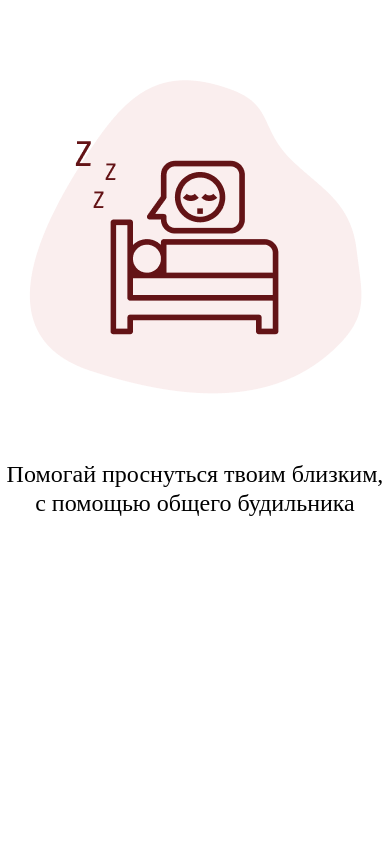
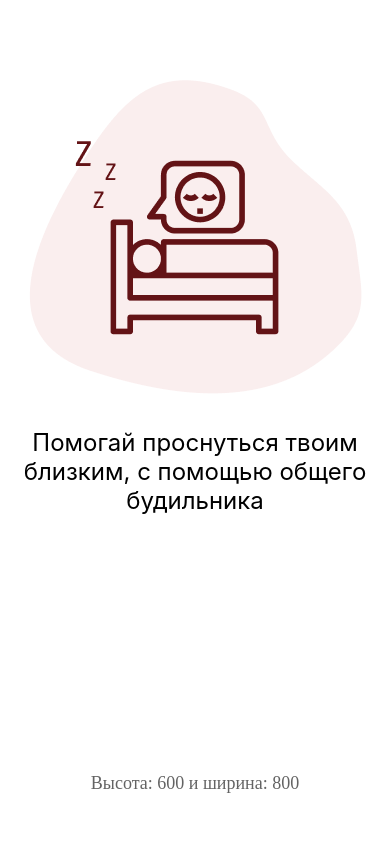
Before and after one commit to nrabotko/Awesome, a React Native app: screen / in a window 390 px wide. Shown: the top 844 px of the page. Built offline with nearby package versions, Linux system fonts and the light colour scheme.

Commit message:
New function on App.js & add usestate

```diff
--- a/App.js
+++ b/App.js
@@ -6,12 +6,14 @@
  * @flow strict-local
  */
 
-import React from 'react';
+import React, {useState, useEffect} from 'react';
 import {
   StyleSheet,
+  SafeAreaView,
   View,
   Image,
   Text,
+  Dimensions
 } from 'react-native';
 
 import {
@@ -19,73 +21,79 @@ import {
 } from 'react-native/Libraries/NewAppScreen';
 import R from './src/resources/R';
 
-const App = () => {
+function App() {
+
+    const maxWidth = Dimensions.get('screen').width;
+    console.log('maxWidth', maxWidth);
+    const maxHeight = Dimensions.get('screen').height;
+    console.log('maxHeight', maxHeight);
+
+    const [width, setWidth] = useState();
+    const [height, setHeight] = useState();
+
+    useEffect(() => {
+      setHeight(maxHeight);
+      setWidth(maxWidth);
+    },[]);
+
   return (
-      <View>
-        <View style = {styles.imageStyles} >
+    <SafeAreaView style={styles.container}>
+
+        <View style = {styles.image} >
           <Image source = {R.image.newImage}/>
         </View>
 
         <View style = {styles.textalign}>
           <Text style = {styles.text}>{R.string.newText}</Text>
         </View>
-
-        <View style = {styles.textalign1}>
-          <View style = {styles.align}>
-            <Text style = {styles.text1}>Пропустить</Text>
-          </View>
+        <View style = {styles.button}>
+          <Text style = {styles.text1}>Высота: {height} и ширина: {width}</Text>
         </View>
 
-      </View>
+    </SafeAreaView>
   );
 };
 
 const styles = StyleSheet.create({
-  imageStyles:{
-      flex: 1,
-      flexDirection: 'column',
-      alignSelf: 'center',
-      justifyContent: 'space-between',
+  container: {
+    flex: 1
+    // marginTop: Constants.statusBarHeight,
+  },
+  image:{
       marginTop: 80,
       alignItems: 'center'
   },
+  textalign: {
+    alignSelf: 'center',
+    marginTop: 34
+  },
+  scrollView: {
+    marginHorizontal: 20,
+    flex: 1
+  },
   text: {
-    fontFamily: "Fira Sans Condensed",
+    // fontFamily: "Fira Sans Condensed",
     fontSize: 24,
     fontWeight: "normal",
     lineHeight: 29,
-    color: "black",
+    color: R.color.black,
     alignItems: 'center',
-    textAlign: 'center',
-    height: 87,
-    marginTop: 460,
-    // ...palette.text, ...{
-    //   marginHorizontal: 8,
-    //   marginVertical: 10
-    // }
+    textAlign: 'center'
   },
-  textalign: {
+  button: {
     position: 'absolute',
-    alignSelf: 'center',
-  },
-  textalign1: {
-    marginRight: 92,
-    alignSelf: 'center',
-    marginTop: 780
-  },
-  align: {
-    position: 'absolute',
-    bottom:0
+    right: 0,
+    left: 0,
+    bottom: 50
+
   },
   text1: {
     fontFamily: "Fira Sans Condensed",
     fontSize: 18,
     fontWeight: "normal",
     lineHeight: 22,
-    color: "rgba(0, 0, 0, 0.61)",
-    alignItems: 'center',
+    color: R.color.grey,
     textAlign: 'center',
-    height: 87
   },
 });
 
--- a/package.json
+++ b/package.json
@@ -12,7 +12,7 @@
   "dependencies": {
     "react": "16.13.1",
     "react-native": "0.63.2",
-    "react-native-palette": "^1.1.0"
+    "react-native-snap-carousel": "^4.0.0-beta.5"
   },
   "devDependencies": {
     "@babel/core": "^7.8.4",
--- a/src/resources/R.js
+++ b/src/resources/R.js
@@ -7,5 +7,9 @@ export default class R {
     static string = {
         newText: 'Помогай проснуться твоим близким, с помощью общего будильника',
     };
+    static color = {
+        black: '#000000',
+        grey: 'rgba(0, 0, 0, 0.61)'
+    };
 
 };
```
Also changed, not shown: 1 other file (tests, documents, lock files or other folders).
